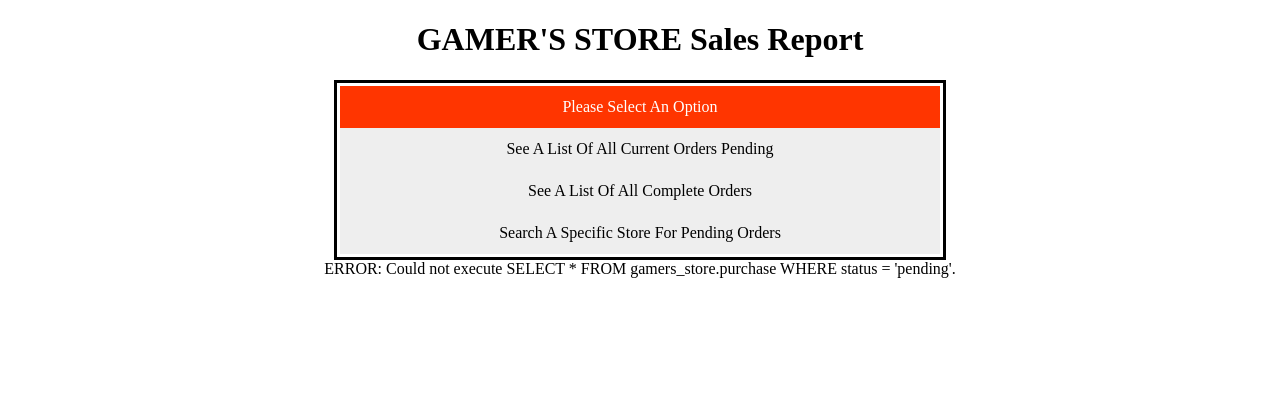
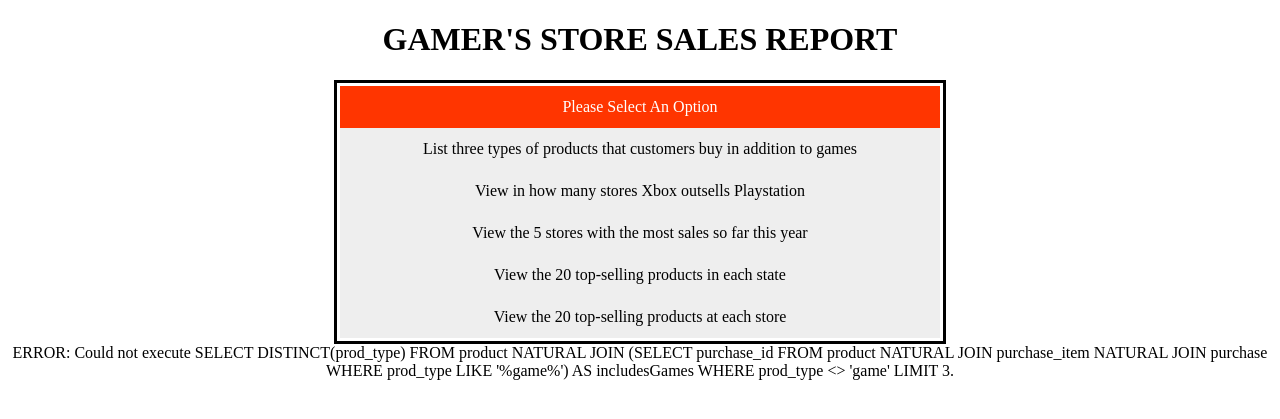
Before and after one commit to MrsSimpson/gamersStore.411, a PHP site: the page made by salesReport_interface.php in a window 1280 px wide. Shown: the top 419 px of the page. Run offline with PHP 8.4, Linux system fonts and the light colour scheme; data that the repository does not hold is empty.

Commit message:
Added Query to the Sales Interface, and also changed a mistake where sales interface contained employee queries.

```diff
--- a/getStoreSelection.html
+++ b/getStoreSelection.html
@@ -29,6 +29,8 @@
         <style type="text/css">
             .block {
                 display: block;
+                padding-bottom: 12px;
+
             }
         </style>
         Store ID:
--- a/resources.txt
+++ b/resources.txt
@@ -1 +1,2 @@
 //https://www.youtube.com/watch?v=Pz5CbLqdGwM used for reference to learn how to create login with php and mysql
+//https://www.w3schools.com/default.asp
--- a/salesReport_interface.php
+++ b/salesReport_interface.php
@@ -12,13 +12,16 @@
     <title>Sales Report</title>
 </head>
 <body>
-<h1>GAMER'S STORE Sales Report</h1>
+<h1>GAMER'S STORE SALES REPORT</h1>
 <div class="vertical-menu">
 
     <a href="#" class="active">Please Select An Option</a>
-    <a href="salesReport_interface.php?button1=string&myothervar=myotherstring">See A List Of All Current Orders Pending</a>
-    <a href="salesReport_interface.php?button2=string&myothervar=myotherstring">See A List Of All Complete Orders</a>
-    <a href="salesReport_interface.php?button3=string&myothervar=myotherstring">Search A Specific Store For Pending Orders</a>
+
+    <a href="salesReport_interface.php?button1=string&myothervar=myotherstring">List three types of products that customers buy in addition to games</a>
+    <a href="salesReport_interface.php?button2=string&myothervar=myotherstring">View in how many stores Xbox outsells Playstation</a>
+    <a href="salesReport_interface.php?button3=string&myothervar=myotherstring">View the 5 stores with the most sales so far this year</a>
+    <a href="salesReport_interface.php?button4=string&myothervar=myotherstring">View the 20 top-selling products in each state</a>
+    <a href="salesReport_interface.php?button5=string&myothervar=myotherstring">View the 20 top-selling products at each store</a>
 
 
 </div>
@@ -30,24 +33,26 @@
 
 if(isset($_GET['button1']))
 {
-    $button = $_GET['button1'];
-    $query = "SELECT * FROM gamers_store.purchase WHERE status = 'pending'";
+    $query = "SELECT DISTINCT(prod_type)
+              FROM product NATURAL JOIN
+                    (SELECT purchase_id
+                    FROM product NATURAL JOIN purchase_item NATURAL JOIN purchase
+                    WHERE prod_type LIKE '%game%') AS includesGames
+              WHERE prod_type <> 'game'
+              LIMIT 3";
+
     $response = mysqli_query($link, $query);
+
+    if($response = mysqli_query($link, $query)) {
 
     if (mysqli_num_rows($response) > 0) {
         echo "<table align='center'
         cellspacing='5' cellpadding='8'>
-        <tr><td align ='left'><b>Order ID </b></td>
-        <td align='left'><b>Customer</b></td>
-        <td align='left'><b>Store ID</b></td>
-        <td align='left'><b>Status</b></td>";
+        <tr><td align ='left'><b>Top Selling Products Other Than Games</b></td> ";
 
         while ($row = mysqli_fetch_array($response)) {
             echo "<tr>";
-            echo "<td>" . $row['purchase_id'] . "</td>";
-            echo "<td>" . $row['customer_email'] . "</td>";
-            echo "<td>" . $row['store_id'] . "</td>";
-            echo "<td>" . $row['status'] . "</td>";
+            echo "<td>" . $row['prod_type'] . "</td>";
             echo "</tr>";
         }
         echo "</table>";
@@ -58,72 +63,5 @@
 }
 
 
-if(isset($_GET['button2']))
-{
-    $button = $_GET['button2'];
-    $query = "SELECT * FROM gamers_store.purchase WHERE status = 'complete'";
-    $response = mysqli_query($link, $query);
-
-    if (mysqli_num_rows($response) > 0) {
-        echo "<table align='center'
-        cellspacing='5' cellpadding='8'>
-        <tr><td align ='left'><b>Order ID </b></td>
-        <td align='left'><b>Customer</b></td>
-        <td align='left'><b>Store ID</b></td>
-        <td align='left'><b>Status</b></td>";
-
-        while ($row = mysqli_fetch_array($response)) {
-            echo "<tr>";
-            echo "<td>" . $row['purchase_id'] . "</td>";
-            echo "<td>" . $row['customer_email'] . "</td>";
-            echo "<td>" . $row['store_id'] . "</td>";
-            echo "<td>" . $row['status'] . "</td>";
-            echo "</tr>";
-        }
-        echo "</table>";
-        mysqli_free_result($response);
-    } else {
-        echo "ERROR: Could not execute $query." . mysqli_error($link);
-    }
-}
-
-if(isset($_GET['button3'])) {
-
-   include 'getStoreSelection.html';
-
-if(isset($_POST['userInput'])) {
-
-    $userInput = $_POST['userInput'];
-
-        $query = "SELECT * FROM gamers_store.purchase WHERE purchase.store_id = $userInput";
-        $response = mysqli_query($link, $query);
-
-        if (mysqli_num_rows($response) > 0) {
-            echo "<table align='center'
-                 cellspacing='5' cellpadding='8'>
-        <tr><td align ='left'><b>Order ID </b></td>
-            <td align='left'><b>Customer</b></td>
-            <td align='left'><b>Store ID</b></td>
-            <td align='left'><b>Status</b></td>";
-
-            while ($row = mysqli_fetch_array($response)) {
-                echo "<tr>";
-                echo "<td>" . $row['purchase_id'] . "</td>";
-                echo "<td>" . $row['customer_email'] . "</td>";
-                echo "<td>" . $row['store_id'] . "</td>";
-                echo "<td>" . $row['status'] . "</td>";
-                echo "</tr>";
-            }
-            echo "</table>";
-            mysqli_free_result($response);
-        } else {
-            echo "ERROR: Could not execute $query." . mysqli_error($link);
-        }
-
-
-
-}
-
-
 }
 ?>
```
Also changed, not shown: admin_interface.php (+5 -5 lines), employee_interface.php (+102 -1 lines).
